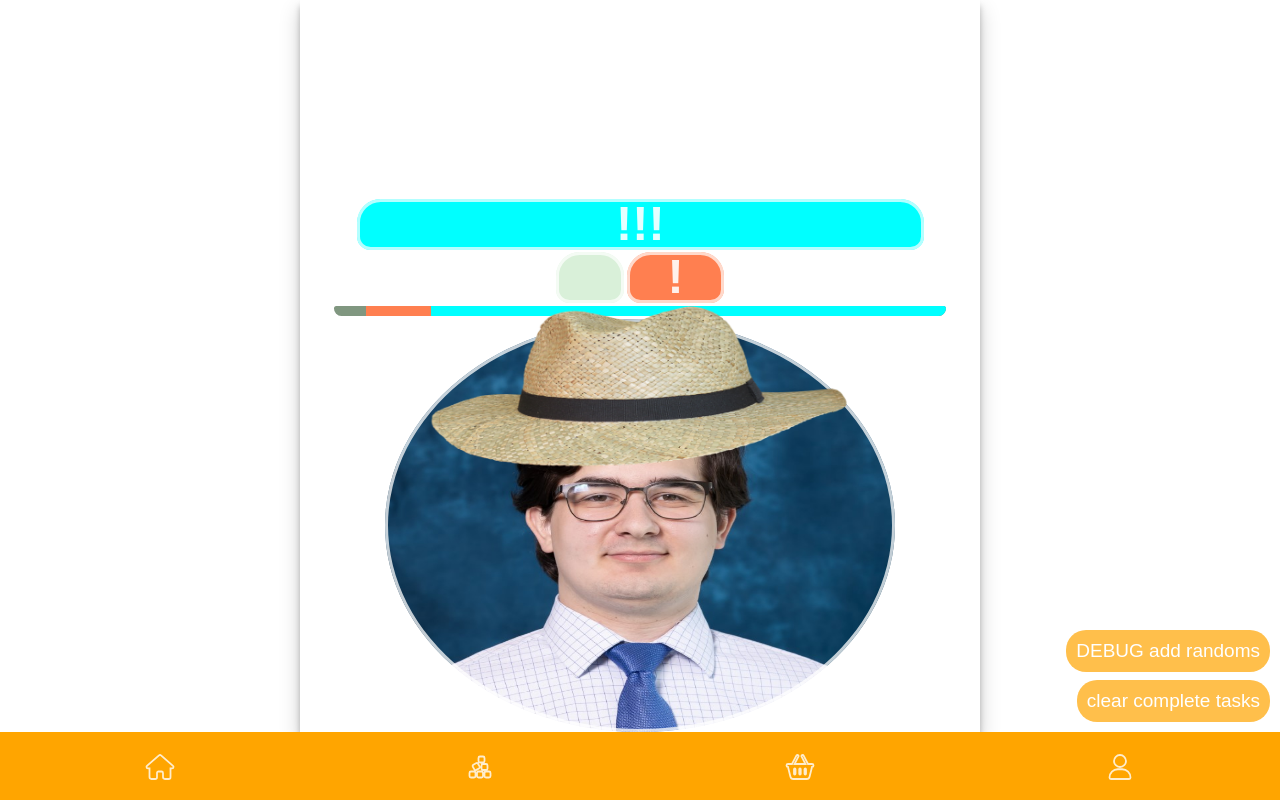
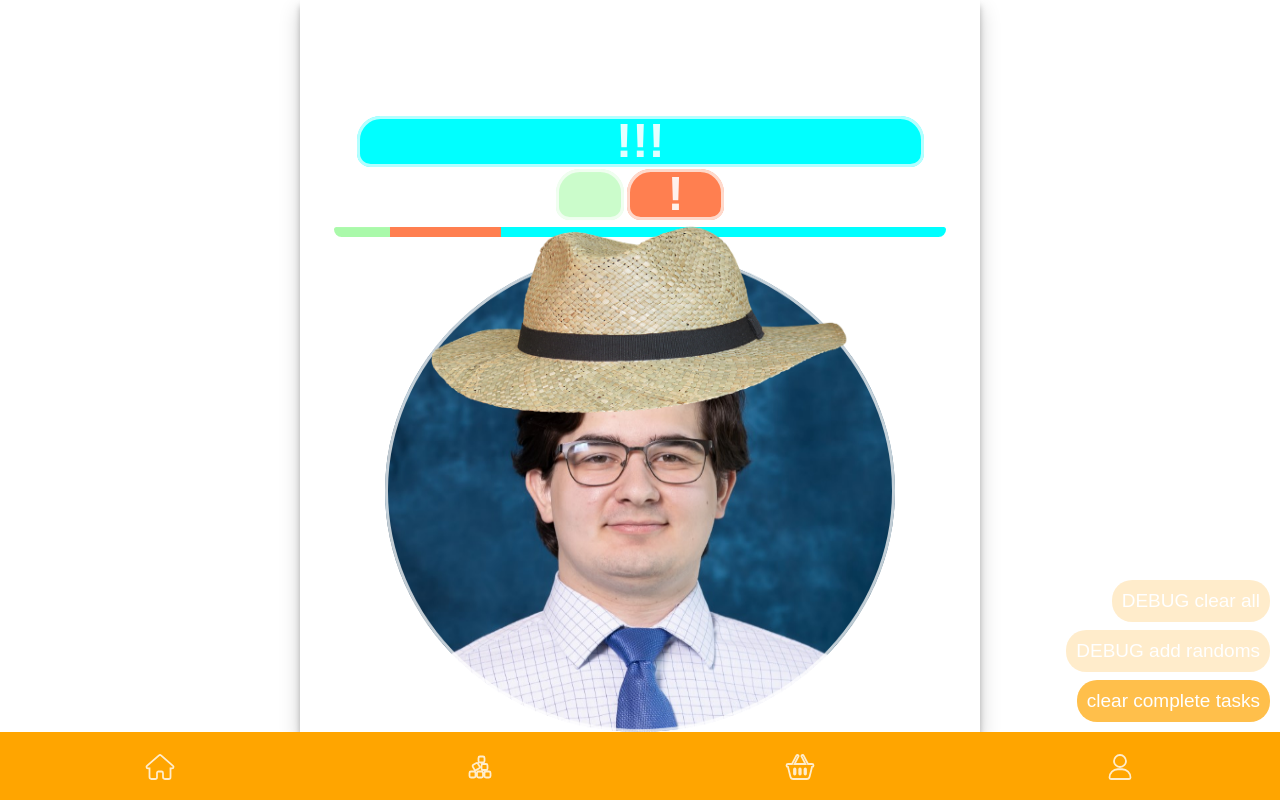
Before and after one commit to vivianconrad/Capstone_pies, a React (Create React App) app: page /stack in a window 1280 px wide. Built offline with nearby package versions, Linux system fonts and the light colour scheme.

Commit message:
removed Flex for better perf, added wide squish

```diff
--- a/src/pages/stack.css
+++ b/src/pages/stack.css
@@ -1,7 +1,9 @@
 :root {
     --data_viz_width: min(68rem, 100vw);
     --faceHeightPercent: 1;
+    --faceStretchPercent: 1;
     --faceWidth: calc(var(--data_viz_width)*.75);
+    --squishTime: 500ms;
 }
 
 
@@ -21,10 +23,11 @@
     background: white;
     /* padding: 1rem 3rem; */
     overflow-y: auto;
-    overflow-x: visible;
+    overflow-x: hidden;
     display: flex;
     flex-direction: column-reverse;
     box-shadow: 0 10px 20px rgba(0, 0, 0, 0.19), 0 6px 6px rgba(0, 0, 0, 0.23);
+    position: relative;
 }
 
 #flex_weights_subcontainer * {
@@ -33,11 +36,11 @@
 
 #flex_weights_subcontainer {
     min-height: 100%;
-    display: inline-flex;
-    flex-direction: column-reverse;
+    /* display: inline-flex; */
+    /* flex-direction: column-reverse;
     justify-content: flex-start;
     align-content: center;
-    align-items: center;
+    align-items: center; */
     overflow-x: visible;
 }
 
@@ -52,6 +55,12 @@
     align-items: center;
     /* flex-basis: 1000rem; */
     flex-shrink: 1;
+    position: absolute;
+    bottom: 3rem;
+    width: var(--data_viz_width);
+    --distanceDown: calc(var(--faceWidth)*(var(--faceHeightPercent)*-1));
+    transform: translateY(calc(var(--distanceDown)));
+    transition: transform var(--squishTime);
 }
 
 
@@ -65,7 +74,6 @@
 } */
 
 .removed-weight,
-.removed-tray,
 .completed-weight.removed-weight {
     z-index: 1;
     animation: weight-remove 1s forwards ease-out;
@@ -80,18 +88,27 @@
     animation: weight-moved .2s forwards ease-in-out;
 }
 
+.completed-weight.moved-weight:not(.new-weight) {
+    animation: weight-moved .2s forwards ease-in-out, 3s ease-in-out infinite alternate breathingCompletedWeight;
+}
+
 .new-weight.moved-weight {
     /* newly added weights animate a bit slower on first move to add emphasis */
-    animation: weight-moved .3s forwards ease-out;
+    animation: weight-moved .2s forwards ease-out;
+}
+
+.completed-weight.new-weight.moved-weight {
+    /* newly added weights animate a bit slower on first move to add emphasis */
+    animation: weight-moved .2s forwards ease-out, 3s ease-in-out infinite alternate breathingCompletedWeight;
 }
 
 .completed-weight,
 .completed-tray-section {
     /* scale: 90%; */
-    filter: grayscale(70%);
-    opacity: 30%;
+    filter: grayscale(20%);
+    /* opacity: 30%; */
     /* animation: breathingCompletedWeight 1s timing-function delay iteration-count direction fill-mode; */
-    /* animation: 3s ease-in-out infinite alternate breathingCompletedWeight; */
+    animation: 3s ease-in-out infinite alternate breathingCompletedWeight;
 }
 
 @keyframes breathingCompletedWeight {
@@ -173,9 +190,10 @@
 }
 
 #flex_weights_subcontainer #weight_tray {
-    background-color: gray;
+    /* background-color: gray; */
     height: 1rem;
-    width: 90%;
+    /* width: 90%; */
+    width: calc(var(--data_viz_width)*.9);
     border-radius: 1rem 1rem 3rem 3rem;
     margin-block: .3rem;
     margin-top: .25rem;
@@ -189,6 +207,16 @@
     outline-offset: -.2rem;
     transition: height margin-top scale .5s;
     /* box-shadow: 0 3px 6px rgba(0,0,0,0.16), 0 3px 6px rgba(0,0,0,0.23); */
+    --distanceDown: calc(var(--faceWidth)*(var(--faceHeightPercent)*-1));
+    transform: translateY(var(--distanceDown));
+    transition: transform var(--squishTime);
+    position: absolute;
+    margin-left: auto;
+    margin-right: auto;
+    left: 0;
+    right: 0;
+    text-align: center;
+    bottom: 1rem;
 }
 
 #flex_weights_subcontainer #weight_tray * {
@@ -234,8 +262,9 @@
 
 #user_hat {
     /* display: none; */
-    min-height: 1rem;
-    height: calc(var(--data_viz_width)*.75*(var(--faceHeightPercent))*.5);
+    /* min-height: 1rem; */
+    /* height: calc(var(--data_viz_width)*.75*(var(--faceHeightPercent))*.5); */
+    height: calc(var(--data_viz_width)*.75*.5);
     width: calc(var(--data_viz_width)*.75);
     /* flex-basis: calc(var(--data_viz_width)*.75*(var(--faceHeightPercent)*var(--faceHeightPercent))*.5); */
     flex-grow: 0;
@@ -245,12 +274,18 @@
     background-position: center;
     background-repeat: no-repeat;
     position: relative;
-    bottom: calc(var(--data_viz_width)*.75*(var(--faceHeightPercent)*var(--faceHeightPercent))*.1);
+    /* bottom: calc(var(--data_viz_width)*.75*(var(--faceHeightPercent)*var(--faceHeightPercent))*.1); */
+    bottom: calc(var(--data_viz_width)*.75*.1);
     pointer-events: none;
-    transition: height 1500ms;
+    /* transition: transform 1500ms; */
 }
 
 #face {
+    margin-left: auto;
+    margin-right: auto;
+    left: 0;
+    right: 0;
+    text-align: center;
     background-image: url("Rusch_Thomastmr80977-1[3431].jpg");
     background-size: 100% 100%;
     background-position: center;
@@ -258,11 +293,17 @@
     border-radius: 100%;
     outline: .3rem solid rgba(255, 255, 255, 0.75);
     outline-offset: -.3rem;
-    min-height: 5rem;
-    height: calc(var(--faceWidth)*var(--faceHeightPercent));
+    /* min-height: 5rem; */
+    /* height: calc(var(--faceWidth)*var(--faceHeightPercent)); */
+    height: var(--faceWidth);
     width: var(--faceWidth);
-    will-change: height;
-    transition: height 1500ms;
+    flex-shrink: 0;
+    transform: scaleY(var(--faceHeightPercent)) scaleX(var(--faceStretchPercent));
+    transform-origin: bottom;
+    will-change: transform;
+    transition: transform var(--squishTime);
+    position: absolute;
+    bottom: 0;
 }
 
 @keyframes weight-remove {
@@ -278,10 +319,10 @@
         scale: 1 1;
     }
     40% {
-        scale: 1 0;
+        scale: 0 1;
     }
     50% {
-        scale: 1 0;
+        scale: 0 1;
     }
     to {
         scale: 1 1;
@@ -308,11 +349,24 @@
     position: absolute;
     bottom: 6rem;
     right: 1rem;
-    opacity: 70%;
+    opacity: 20%;
+    transition: opacity 100ms;
+}
+
+#clearAllWeightsButton {
+    padding: 1rem;
+    border-radius: 2rem;
+    color: white;
+    background-color: orange;
+    position: absolute;
+    bottom: 11rem;
+    right: 1rem;
+    opacity: 20%;
     transition: opacity 100ms;
 }
 
 #clearCompletedTasksButton:hover,
-#addRandomWeightsButton:hover {
+#addRandomWeightsButton:hover,
+#clearAllWeightsButton:hover {
     opacity: 100%;
 }
--- a/src/pages/stack.js
+++ b/src/pages/stack.js
@@ -5,8 +5,8 @@ import { func } from 'prop-types';
 
 const possibleCat = ["cat1", "cat2", "cat3"];
 const possiblePriorities = ["priority0", "priority1", "priority2", "priority3"];
-const minFaceSize = .10;
-const tasksAtMaxFaceSquish = 100;
+const minFaceSize = .15;
+const tasksAtMaxFaceSquish = 200;
 
 let weightDeleteTimeout = Promise;
 
@@ -42,6 +42,7 @@ export default class Stack extends Component{
 
         function respaceWeights() {
             $(".weight.new-weight.moved-weight").removeClass("new-weight");
+            // $(".weight").removeClass("new-weight");
             $(".weight").removeClass("moved-weight");
 
 
@@ -56,7 +57,7 @@ export default class Stack extends Component{
             let coinsEarned = $(".completed-weight.priority0").length;
             coinsEarned += $(".completed-weight.priority1").length * 2;
             coinsEarned += $(".completed-weight.priority2").length * 4;
-            coinsEarned += $(".completed-weight.priority3").length * 16;
+            coinsEarned += $(".completed-weight.priority3").length * 8;
 
             addCoins(coinsEarned);
 
@@ -79,32 +80,32 @@ export default class Stack extends Component{
             numCat1 = $(".cat1.priority0:not(.completed-weight):not(.removed-weight)").length * 1;
             numCat1 += $(".cat1.priority1:not(.completed-weight):not(.removed-weight)").length * 2;
             numCat1 += $(".cat1.priority2:not(.completed-weight):not(.removed-weight)").length * 4;
-            numCat1 += $(".cat1.priority3:not(.completed-weight):not(.removed-weight)").length * 16;
+            numCat1 += $(".cat1.priority3:not(.completed-weight):not(.removed-weight)").length * 8;
 
             numCat2 = $(".cat2.priority0:not(.completed-weight):not(.removed-weight)").length * 1;
             numCat2 += $(".cat2.priority1:not(.completed-weight):not(.removed-weight)").length * 2;
             numCat2 += $(".cat2.priority2:not(.completed-weight):not(.removed-weight)").length * 4;
-            numCat2 += $(".cat2.priority3:not(.completed-weight):not(.removed-weight)").length * 16;
+            numCat2 += $(".cat2.priority3:not(.completed-weight):not(.removed-weight)").length * 8;
 
             numCat3 = $(".cat3.priority0:not(.completed-weight):not(.removed-weight)").length * 1;
             numCat3 += $(".cat3.priority1:not(.completed-weight):not(.removed-weight)").length * 2;
             numCat3 += $(".cat3.priority2:not(.completed-weight):not(.removed-weight)").length * 4;
-            numCat3 += $(".cat3.priority3:not(.completed-weight):not(.removed-weight)").length * 16;
+            numCat3 += $(".cat3.priority3:not(.completed-weight):not(.removed-weight)").length * 8;
 
             let numCat1Complete = $(".cat1.priority0.completed-weight:not(.removed-weight)").length * 1;
             numCat1Complete += $(".cat1.priority1.completed-weight:not(.removed-weight)").length * 2;
             numCat1Complete += $(".cat1.priority2.completed-weight:not(.removed-weight)").length * 4;
-            numCat1Complete += $(".cat1.priority3.completed-weight:not(.removed-weight)").length * 16;
+            numCat1Complete += $(".cat1.priority3.completed-weight:not(.removed-weight)").length * 8;
 
             let numCat2Complete = $(".cat2.priority0.completed-weight:not(.removed-weight)").length * 1;
             numCat2Complete += $(".cat2.priority1.completed-weight:not(.removed-weight)").length * 2;
             numCat2Complete += $(".cat2.priority2.completed-weight:not(.removed-weight)").length * 4;
-            numCat2Complete += $(".cat2.priority3.completed-weight:not(.removed-weight)").length * 16;
+            numCat2Complete += $(".cat2.priority3.completed-weight:not(.removed-weight)").length * 8;
 
             let numCat3Complete = $(".cat3.priority0.completed-weight:not(.removed-weight)").length * 1;
             numCat3Complete += $(".cat3.priority1.completed-weight:not(.removed-weight)").length * 2;
             numCat3Complete += $(".cat3.priority2.completed-weight:not(.removed-weight)").length * 4;
-            numCat3Complete += $(".cat3.priority3.completed-weight:not(.removed-weight)").length * 16;
+            numCat3Complete += $(".cat3.priority3.completed-weight:not(.removed-weight)").length * 8;
 
             let totalWeight = numCat1 + numCat2 + numCat3 + numCat1Complete + numCat2Complete + numCat3Complete;
             if (totalWeight <= 0) {
@@ -128,12 +129,17 @@ export default class Stack extends Component{
             faceHeight = Math.max(minFaceSize, faceHeight);
             // console.log("faceHeight: " + faceHeight);
             $(":root").css('--faceHeightPercent', faceHeight);
+
+            let faceStretchingTasks = totalWeight - tasksAtMaxFaceSquish
+            faceStretchingTasks = Math.max(0, faceStretchingTasks); //keep faceStretchingTasks >= 0
+            faceStretchingTasks = 1 + (faceStretchingTasks*.002);
+            $(":root").css('--faceStretchPercent', faceStretchingTasks);
         };
 
         function removeLastWeightOfClass(targetParams) {
             // const targetParams = category+priority;
             const targetWeight = $(targetParams + ":not(.removed-weight)");
-            targetWeight[0].scrollIntoView({behavior: "smooth", block: "center", inline: "nearest"});
+            // targetWeight[0].scrollIntoView({behavior: "smooth", block: "center", inline: "nearest"});
             // targetWeight.last().removeClass("moved-weight");
             // targetWeight.last().removeClass("completed-weight");
             //end and print error if no matching weight is found
@@ -303,7 +309,7 @@ export default class Stack extends Component{
             sessionStorage.setItem("taskStackAlreadyAnimated", true);
             let delay = 0;
 
-            // animate = true;
+            animate = true;
 
             if(animate){
                 delay = 100;
@@ -358,7 +364,7 @@ export default class Stack extends Component{
             sessionStorage.setItem("taskStackAlreadyAnimated", true);
             let delay = 0;
 
-            // animate = true;
+            animate = true;
 
             if(animate){
                 delay = 100;
@@ -399,6 +405,7 @@ export default class Stack extends Component{
         // createWeightOfClass(".cat1", ".priority3", false);
         // alert(test);
 
+        $('#clearAllWeightsButton').on("click", function() {removeEveryWeight()});
         $('#addRandomWeightsButton').on("click", function() {DEBUGaddRandomWeights()});
         $('#clearCompletedTasksButton').on("click", function() {removeCompletedWeights()});
     };
@@ -414,11 +421,8 @@ export default class Stack extends Component{
                 <div id="flex_weights_container">
                     <div id="flex_weights_subcontainer">
                         {/* <!-- In reverse because flex:column-reverse! --> */}
-                        <div id="face">
-                            <div id="user_hat">
+                        <div id="weights"></div>
 
-                            </div>
-                        </div>
                         <div id="weight_tray">
 
                             <div id="cat1BarComplete" class="completed-tray-section"></div>
@@ -430,10 +434,16 @@ export default class Stack extends Component{
                             <div id="cat3BarComplete" class="completed-tray-section"></div>
                             <div id="cat3Bar"></div>
                         </div>
-                        <div id="weights"></div>
+
+                        <div id="face">
+                            <div id="user_hat">
+
+                            </div>
+                        </div>
                         {/* <div id="weightCoinCounter">You have {localStorage.getItem('coins')} coins</div> */}
                     </div>
                 </div>
+                <button id='clearAllWeightsButton'>DEBUG clear all</button>
                 <button id='addRandomWeightsButton'>DEBUG add randoms</button>
                 <button id='clearCompletedTasksButton'>clear complete tasks</button>
             </div>
```
